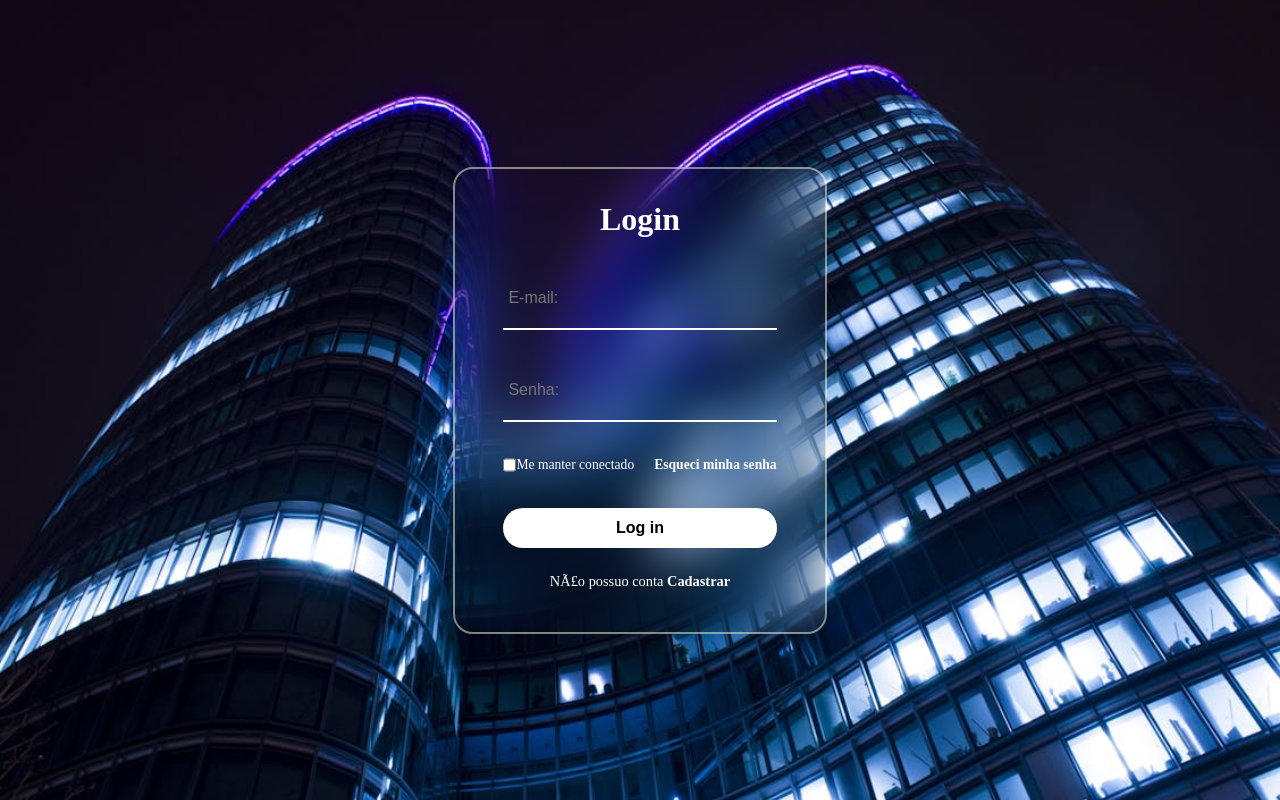
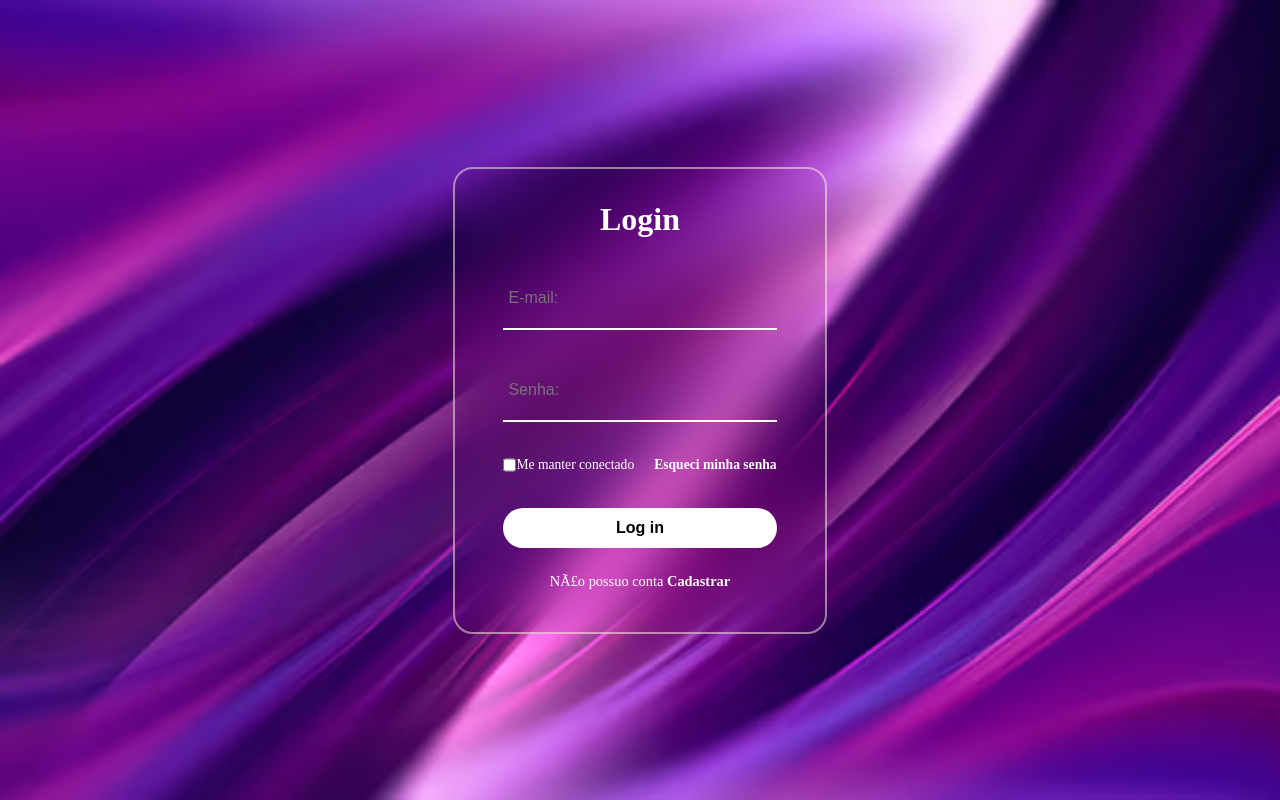
Before and after one commit to kgangini/Login, a plain HTML site: page TelaLogin.html in a window 1280 px wide. Drawn offline with Linux system fonts and the light colour scheme.

Commit message:
alteração de fundo

```diff
--- a/Login.css
+++ b/Login.css
@@ -12,7 +12,7 @@ body{
     align-items: center;
     justify-content: center;
     min-height: 100vh;
-    background-image: url(Predio2.jpeg);
+    background-image: url(fotolilas.avif);
     background-repeat: no-repeat;
     background-size: cover;
     background-position: center center;
```
Also changed, not shown: fotolilas.avif (added).
